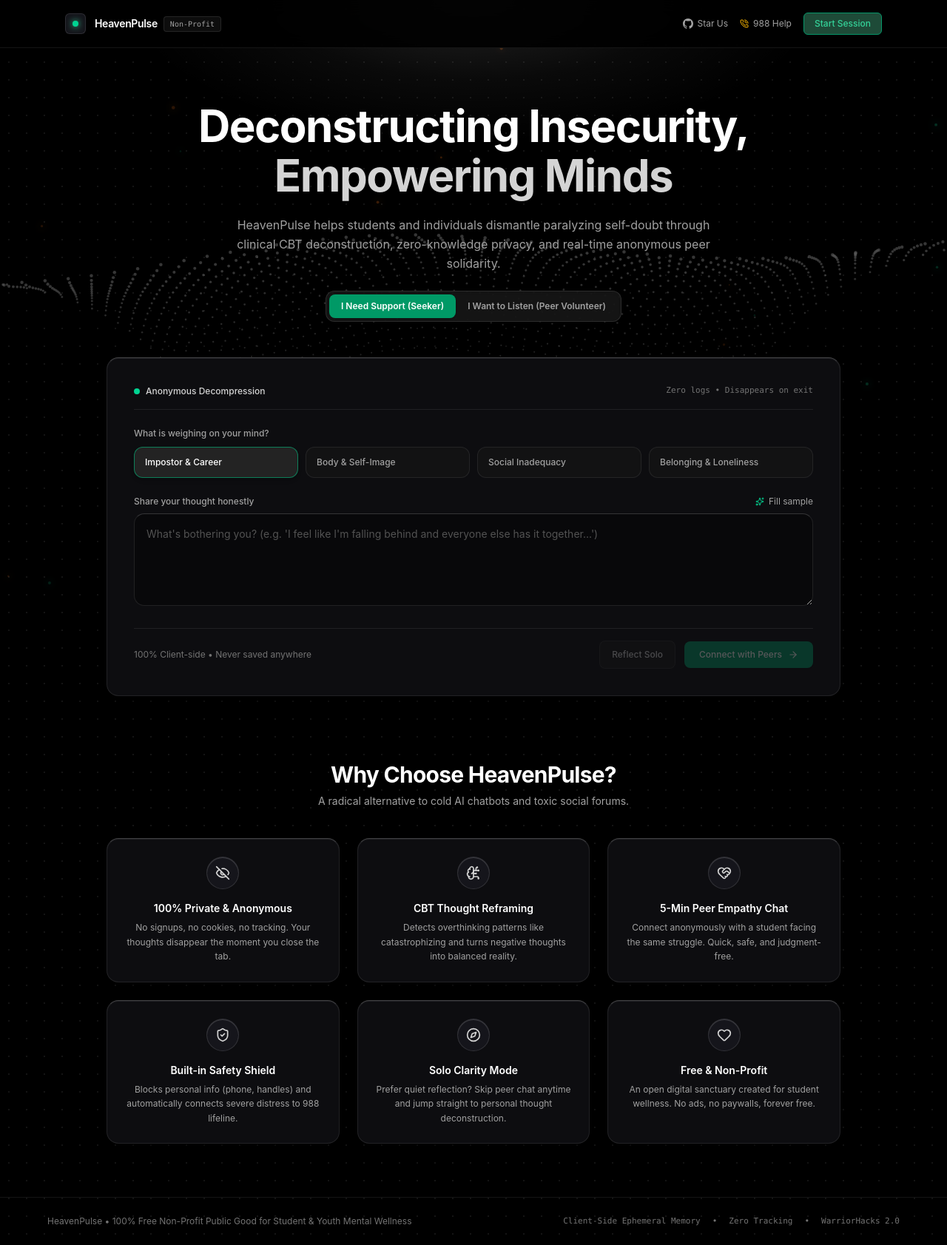
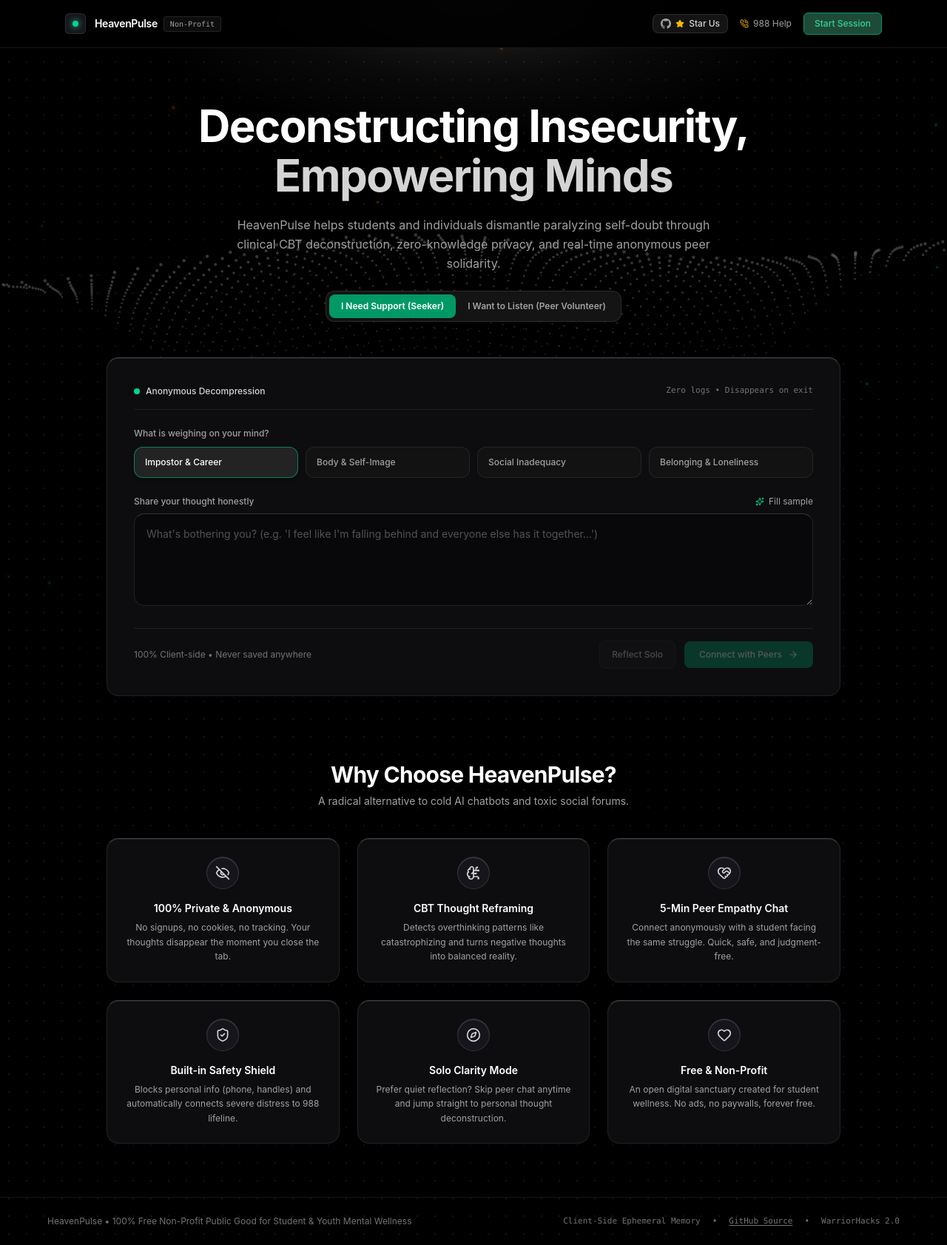
Before and after one commit to RITIKSINGH-DEOS/heaven-pulse, a Next.js app: page / in a window 1280 px wide. Shown: the whole page at 74% size. Built offline with nearby package versions, Linux system fonts and the light colour scheme.

Commit message:
feat(navigation): enhance GitHub Star Us link with responsive pill button and add footer source link

```diff
--- a/src/app/page.tsx
+++ b/src/app/page.tsx
@@ -154,7 +154,14 @@ export default function Home() {
           <div className="flex items-center gap-4 text-neutral-500 font-mono text-[11px]">
             <span>Client-Side Ephemeral Memory</span>
             <span>•</span>
-            <span>Zero Tracking</span>
+            <a
+              href="https://github.com/RITIKSINGH-DEOS/heaven-pulse"
+              target="_blank"
+              rel="noopener noreferrer"
+              className="hover:text-neutral-300 transition-colors underline underline-offset-2"
+            >
+              GitHub Source
+            </a>
             <span>•</span>
             <span>WarriorHacks 2.0</span>
           </div>
--- a/src/components/Header.tsx
+++ b/src/components/Header.tsx
@@ -1,7 +1,7 @@
 'use client';
 
 import React, { useState } from 'react';
-import { ShieldCheck, HeartHandshake, PhoneCall, X, Info, Sparkles } from 'lucide-react';
+import { ShieldCheck, HeartHandshake, PhoneCall, X, Info, Sparkles, Star } from 'lucide-react';
 
 interface HeaderProps {
   onReset?: () => void;
@@ -42,12 +42,14 @@ export const Header: React.FC<HeaderProps> = ({ onReset }) => {
               href="https://github.com/RITIKSINGH-DEOS/heaven-pulse"
               target="_blank"
               rel="noopener noreferrer"
-              className="hidden sm:flex items-center gap-1.5 text-neutral-400 hover:text-white transition-colors"
+              className="flex items-center gap-1.5 px-2.5 py-1 rounded-lg bg-neutral-900/90 hover:bg-neutral-800 text-neutral-300 hover:text-white border border-white/10 transition-colors cursor-pointer shadow-sm group"
+              title="Star HeavenPulse on GitHub"
             >
-              <svg className="w-3.5 h-3.5 fill-current" viewBox="0 0 24 24">
+              <svg className="w-3.5 h-3.5 fill-current text-neutral-400 group-hover:text-white transition-colors" viewBox="0 0 24 24">
                 <path d="M12 0C5.37 0 0 5.37 0 12c0 5.31 3.435 9.795 8.205 11.385.6.105.825-.255.825-.57 0-.285-.015-1.23-.015-2.235-3.015.555-3.795-.735-4.035-1.41-.135-.345-.72-1.41-1.23-1.695-.42-.225-1.02-.78-.015-.795.945-.015 1.62.87 1.845 1.23 1.08 1.815 2.805 1.305 3.495.99.105-.78.42-1.305.765-1.605-2.67-.3-5.46-1.335-5.46-5.925 0-1.305.465-2.385 1.23-3.225-.12-.3-.54-1.53.12-3.18 0 0 1.005-.315 3.3 1.23.96-.27 1.98-.405 3-.405s2.04.135 3 .405c2.295-1.56 3.3-1.23 3.3-1.23.66 1.65.24 2.88.12 3.18.765.84 1.23 1.905 1.23 3.225 0 4.605-2.805 5.625-5.475 5.925.435.375.81 1.095.81 2.22 0 1.605-.015 2.895-.015 3.3 0 .315.225.69.825.57A12.02 12.02 0 0024 12c0-6.63-5.37-12-12-12z"/>
               </svg>
-              <span>Star Us</span>
+              <Star className="w-3 h-3 text-amber-400 fill-amber-400" />
+              <span className="font-medium text-[11px] sm:text-xs">Star Us</span>
             </a>
 
             {/* Crisis Help */}
```
